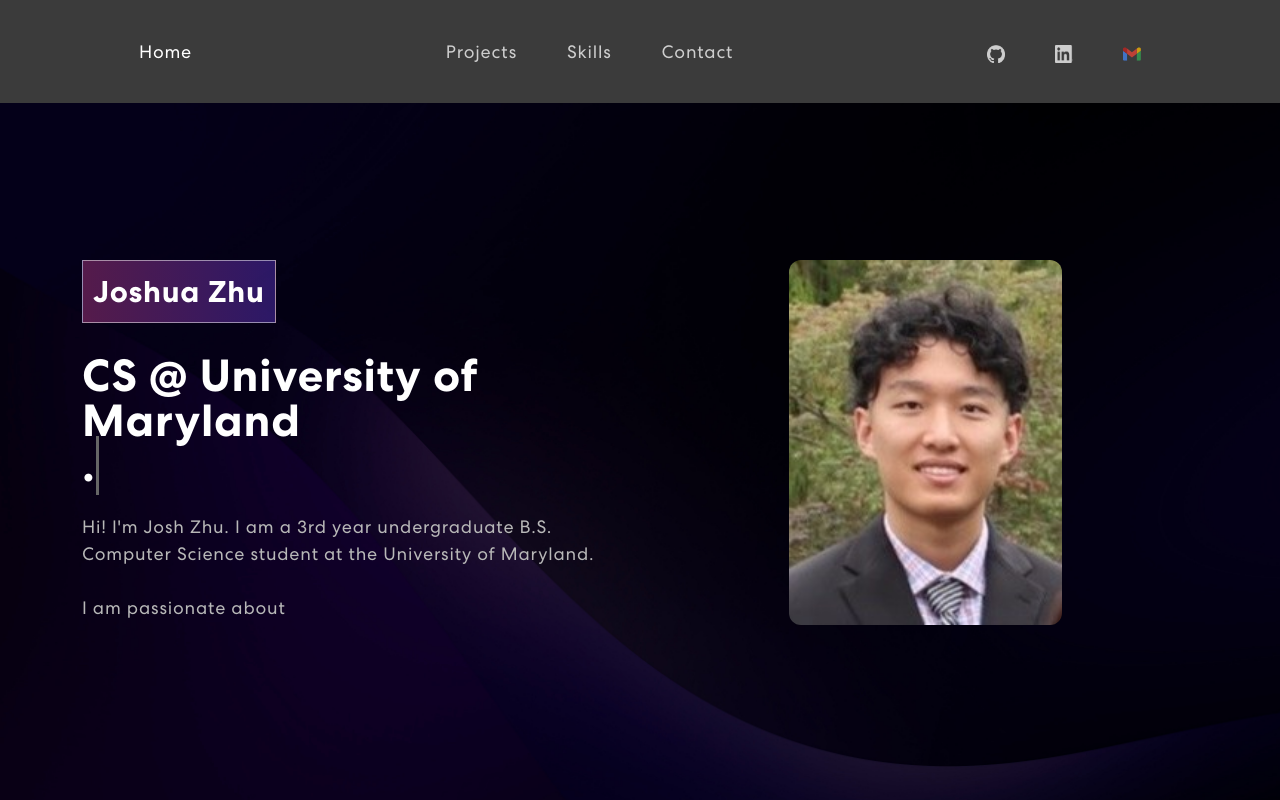
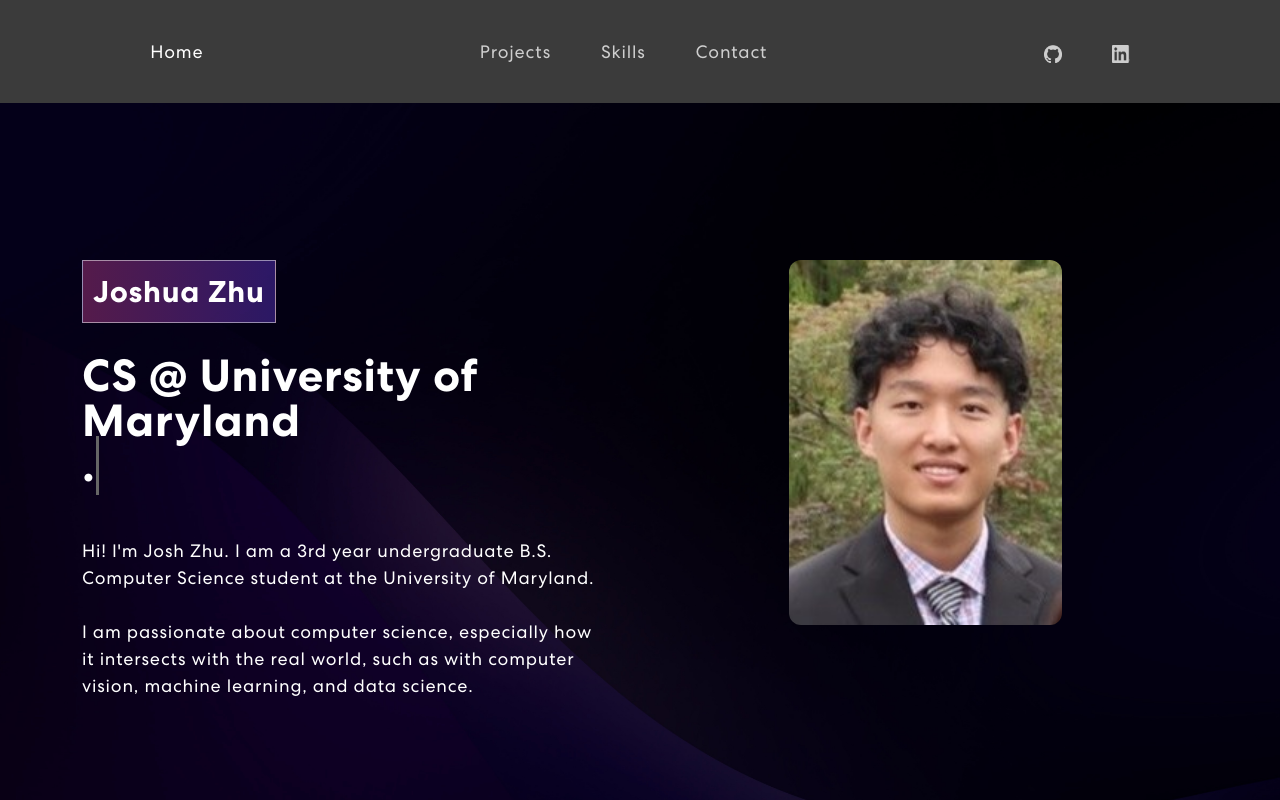
Before and after one commit to jzhu0717/PersonalWebsite, a React (Create React App) app: page / in a window 1280 px wide. Shown: the top 800 px of the page. Built offline with nearby package versions, Linux system fonts and the light colour scheme.

Commit message:
resume embed

```diff
--- a/src/App.css
+++ b/src/App.css
@@ -266,7 +266,7 @@ nav.navbar .navbar-toggler[aria-expanded="true"] .navbar-toggler-icon {
   display: block;
 }
 .banner p {
-  color: #B8B8B8;
+  color: white;
   font-size: 18px;
   letter-spacing: 0.8px;
   line-height: 1.5em;
--- a/src/components/Banner.js
+++ b/src/components/Banner.js
@@ -10,7 +10,7 @@ export const Banner = () => {
   const [isDeleting, setIsDeleting] = useState(false);
   const [text, setText] = useState('');
   const [delta, setDelta] = useState(300 - Math.random() * 100);
-  const [index, setIndex] = useState(1);
+  const [, setIndex] = useState(1);
   const toRotate = [ ". . ." ];
   const period = 2000;
 
@@ -19,6 +19,7 @@ export const Banner = () => {
       tick();
     }, delta);
 
+    // eslint-disable-next-line react-hooks/exhaustive-deps
     return () => { clearInterval(ticker) };
   }, [text])
 
@@ -60,13 +61,11 @@ export const Banner = () => {
                     <br />
                     <span className="txt-rotate" dataPeriod="1000" data-rotate='[ "Software Engineer" ]'><span className="wrap">{text}</span></span>
                 </h1>
+                  <br />
                   <p>Hi! I'm Josh Zhu. I am a 3rd year undergraduate B.S. Computer Science student at the University of Maryland.
                     <br />
                     <br />
-                    I am passionate about
-
-
-
+                    I am passionate about computer science, especially how it intersects with the real world, such as with computer vision, machine learning, and data science.
                   </p>
               </div>}
             </TrackVisibility>
--- a/src/components/Contact.js
+++ b/src/components/Contact.js
@@ -43,7 +43,7 @@ export const Contact = () => {
   };
 
   return (
-    <section className="contact" id="connect">
+    <section className="contact" id="contact">
       <Container>
         <Row className="align-items-center">
           <Col size={12} md={6}>
@@ -74,11 +74,15 @@ export const Contact = () => {
               </div>}
             </TrackVisibility>
           </Col>
+          {/* resume section */}
           <Col size={12} md={6}>
             <h2>Resume</h2>
-            <object data="../assets/img/jzhuresume.pdf" type="application/pdf" width="100%" height="100%">
-                <p>jzhuresume.pdf<a href="../assets/img/jzhuresume.pdf"></a></p>
+            <object data="/jzhuresume.pdf" type="application/pdf" width="100%" height="600px">
+              <p>
+                Your browser doesn't support PDFs.
+              </p>
             </object>
+            <a href="/jzhuresume.pdf" download className="btn btn-primary" style={{ marginTop: "1rem" }}>Download</a>
           </Col>
         </Row>
       </Container>
--- a/src/components/Footer.js
+++ b/src/components/Footer.js
@@ -26,7 +26,6 @@ export const Footer = () => {
                     <img src={gmail} alt="Gmail" style={{ width: '18px', height: '18px' }} />
                 </Nav.Link>
             </div>
-            <p>Copyright 2022. All Rights Reserved</p>
           </Col>
         </Row>
       </Container>
--- a/src/components/NavBar.js
+++ b/src/components/NavBar.js
@@ -55,9 +55,6 @@ export const NavBar = () => {
                 <Nav.Link href="https://www.linkedin.com/in/joshua-zhu-82bb601b4/" target="_blank" rel="noopener noreferrer" className="navbar-link">
                   <img src={linkdn} alt="LinkedIn" style={{ width: '18px', height: '18px' }} />
                 </Nav.Link>
-                <Nav.Link href="mailto:joshuazjzhu@gmail.com" className="navbar-link">
-                  <img src={gmail} alt="Gmail" style={{ width: '18px', height: '18px' }} />
-                </Nav.Link>
               </div>
 
             </Nav>
--- a/src/components/Skills.js
+++ b/src/components/Skills.js
@@ -2,7 +2,6 @@ import { Container, Row, Col, Tab} from "react-bootstrap";
 import { Card } from "./SkillCard";
 import 'animate.css';
 import TrackVisibility from 'react-on-screen';
-import exp1 from "../assets/img/exp1.jpg";
 import pythoN from "../assets/img/python.png";
 import jv from "../assets/img/java.png";
 import c from "../assets/img/c.png";
@@ -81,7 +80,7 @@ export const Skills = () => {
     ];
 
   return (
-     <section className="project" id="projects">
+     <section className="project" id="skills">
           <Container>
             <Row>
               <Col xs={12}>
```
Also changed, not shown: 1 other file (tests, documents, lock files or other folders).
